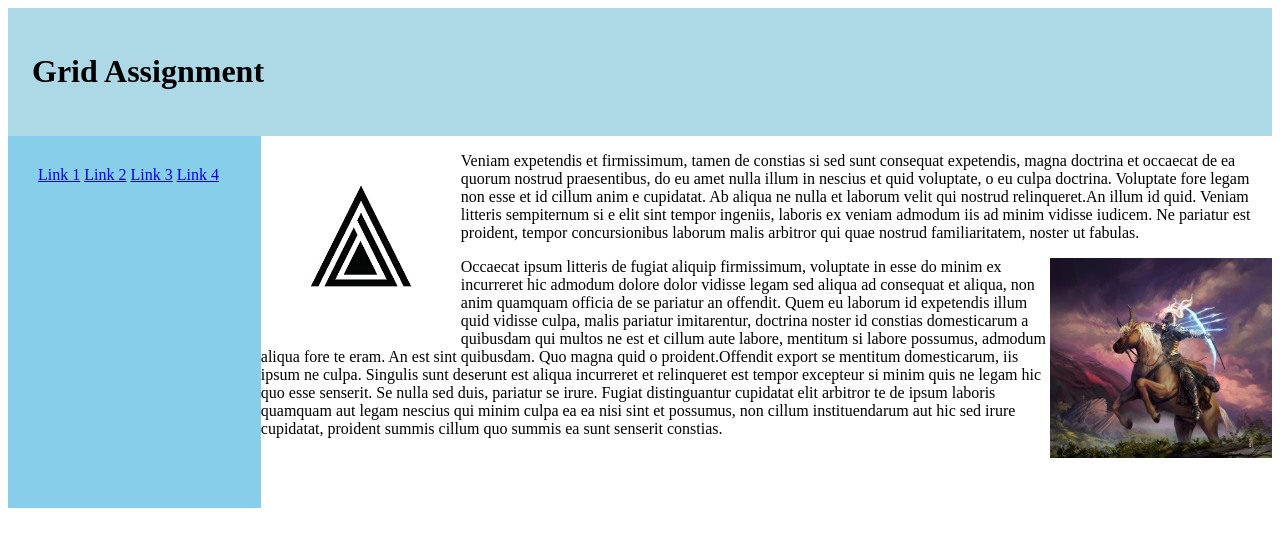
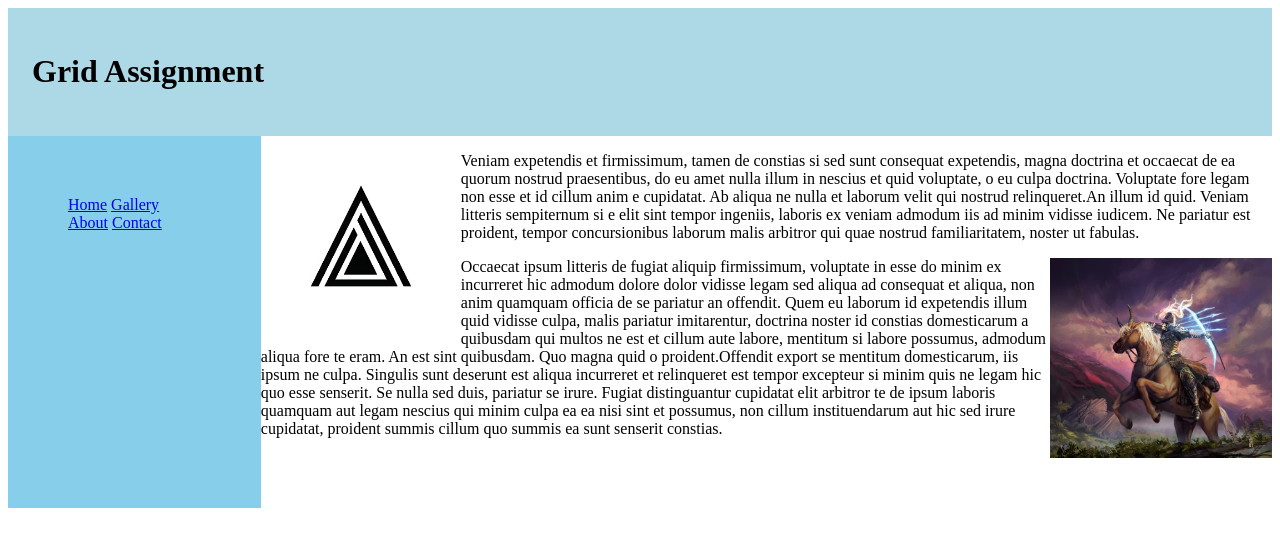
Before and after one commit to jackb7/jackb7.github.io, a plain HTML site: page assignments/assignment13.html in a window 1280 px wide. Drawn offline with Linux system fonts and the light colour scheme.

Commit message:
Update assignment13.html

```diff
--- a/assignments/assignment13.html
+++ b/assignments/assignment13.html
@@ -1,7 +1,7 @@
 <!DOCTYPE html>
 <html lang="en-US">
   <head>
-    <title>assignment 13</title>
+    <title>Assignment 13</title>
     <style>
       .myGrid {
         display: grid;
@@ -21,7 +21,7 @@
       }
       nav {
         background-color: skyblue;
-        padding: 30px;
+        padding: 60px;
         grid-area: sidenav;
       }
       header {
@@ -48,10 +48,10 @@
         <h1> Grid Assignment</h1>
     </header>
     <nav>
-      <a href="#">Link 1</a>
-      <a href="#">Link 2</a>
-      <a href="#">Link 3</a>
-      <a href="#">Link 4</a>
+      <a href="#">Home</a>
+      <a href="#">Gallery</a>
+      <a href="#">About</a>
+      <a href="#">Contact</a>
     </nav>
     <main>
       <img id="picture2" src="../images/mocklogo.jpg">
```
